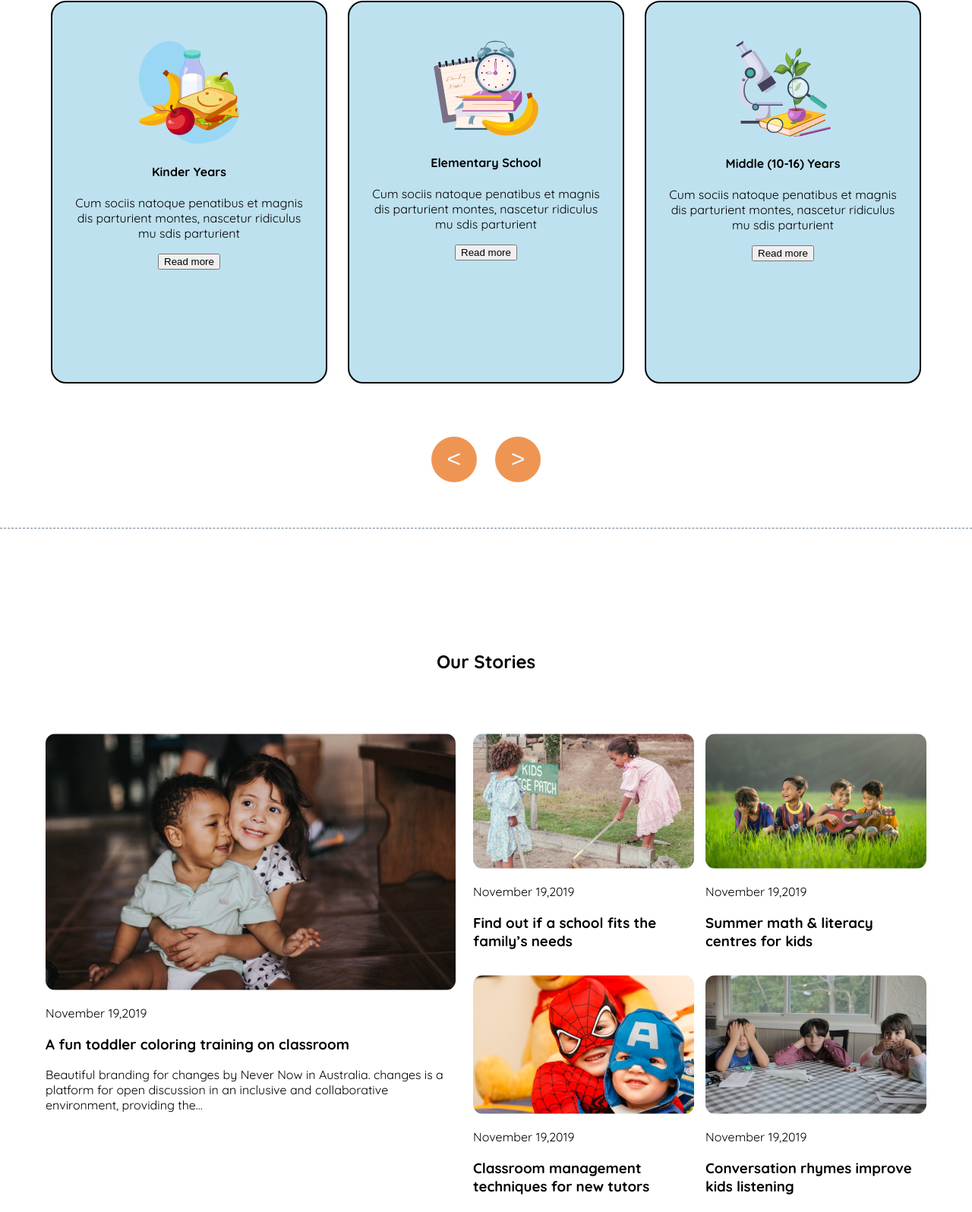
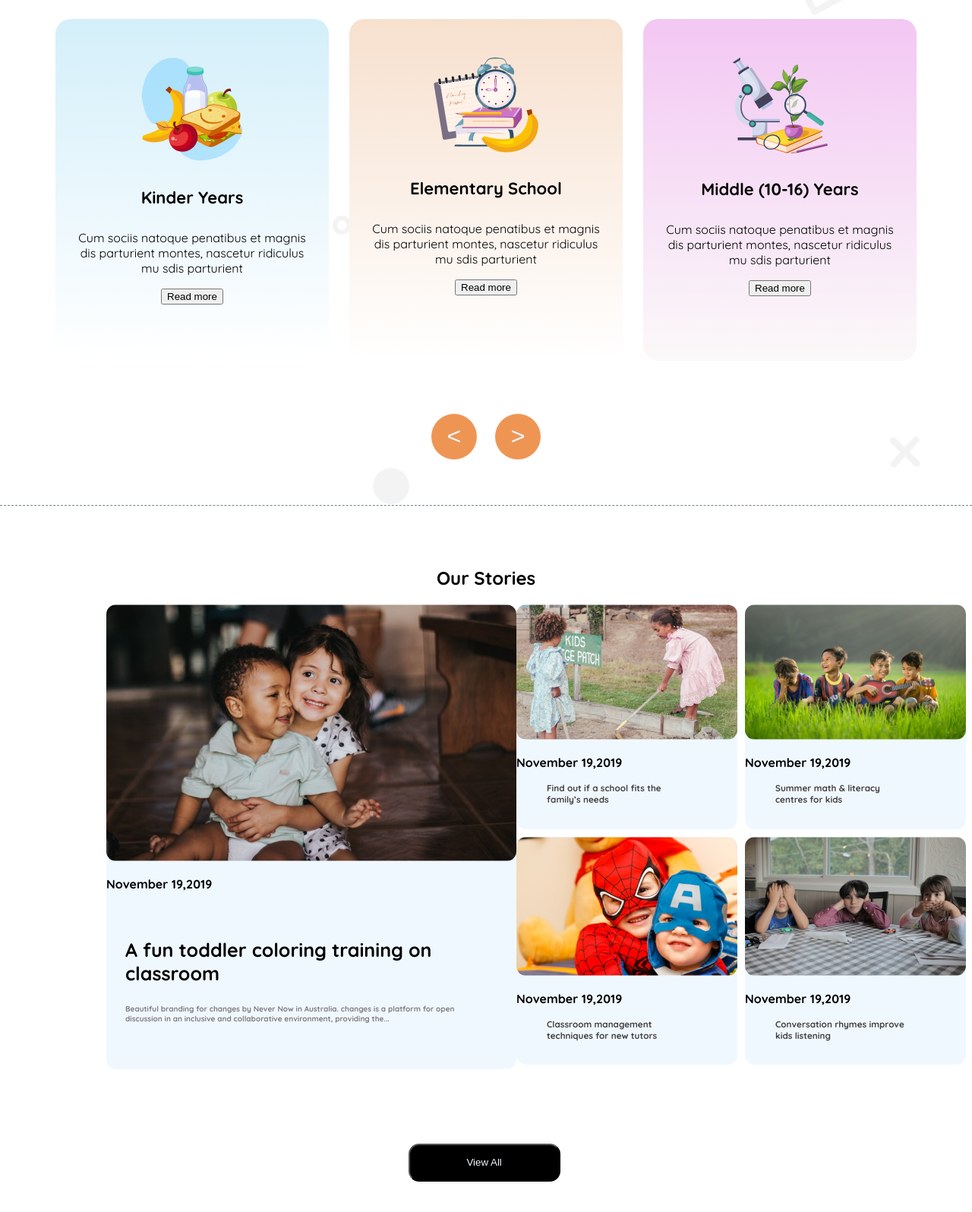
Before and after one commit to shovonasraful/assignment3, a plain HTML site: page index.html in a window 1280 px wide. Shown: the part 1015-2611 px from the top of the page at 76% size. Drawn offline with Linux system fonts and the light colour scheme.

Commit message:
add-another-section

```diff
--- a/as.css
+++ b/as.css
@@ -20,12 +20,15 @@
     height: 100px;
 
 }
-.first, .two , .three{
+.first, .two  {
 border-bottom: dashed 1px slategray;
-background:linear-gradient(rgb(242, 189, 139)(chocolate))url(assets/bg.png);
+background-image: url(assets/bg.png);
 padding: 60px;
+margin: 0;
 
 }
+
+
 .logo{
     display: flex;
 }
@@ -101,7 +104,7 @@ padding: 60px;
         font-weight: 300px;
         color: black;
     }
-.twoheader{
+.secthree-title{
    text-align: center;
 }
 .sectwo-container{
@@ -113,14 +116,43 @@ padding: 60px;
 
 
 }
-.kinder{
+.sectwo-content1{
     text-align: center;
-    height: 400px;
+    height: 350px;
     width: 300px;
     padding: 50px 30px;
-    border: 2px solid;
+
     border-radius: 20px;
-    background-color: rgb(190, 225, 239);
+
+
+    background: linear-gradient(to bottom,rgb(212, 239, 250), hsl(0, 0%, 100%));
+}
+.sectwo-content2{
+    text-align: center;
+
+    height: 350px;
+    width: 300px;
+    padding: 50px 30px;
+
+    border-radius: 20px;
+    background: linear-gradient(to bottom,rgb(247, 224, 206),rgb(255, 255, 255));
+}
+
+
+    .sectwo-content3{
+        text-align: center;
+
+        height: 350px;
+        width: 300px;
+        padding: 50px 30px;
+      background: linear-gradient(to bottom,rgb(243, 199, 243),rgb(251, 249, 249));
+        border-radius: 20px;
+
+    }
+
+.sectwo-title{
+    font-size: 22px;
+    font-weight: 700px;
 
 
 }
@@ -149,27 +181,70 @@ padding: 60px;
 
 
 }
-.three-container{
+.secthree-container{
     display: flex;
-    gap: 20px;
-    margin-top: 80px;
+    justify-content: space-evenly;
+    margin-left: 140px;
+    margin-right: 140px;
+
+
+
+}
+.three-content{
+    height: 600px;
+    width: 540px;
 }
 
 .gridlayout{
    display: grid;
    grid-template-columns: repeat(2,1fr);
-   gap: 15px;
+   gap: 10px;
+
+   height: 600px;
+    width: 540px;
+
+ }
+.roww{
+    background-color: aliceblue;
+    border-radius: 13px;
+    text-align: left;
+
+    }
+.three-content-title{
+    font-size: 25px;
+    font-weight: 700;
+
+}
+.writte{
+    font-size: 10px;
+    font-weight: 700;
+    color: rgb(67, 66, 66);
+    padding:0px 80px 20px 40px ;
+
+}
+.writtes{
+    font-size: 10px;
+    font-weight: 700;
+    color: rgb(125, 125, 125);
+
+}
+
+.row{
+    background-color: aliceblue;
+  border-radius: 13px;
+  text-align: left;
+  font-size:12 px;
+  font-weight: 700;
 
 
-
-   }
-.row{
-
-  border-radius: 13px;
-}
+  }
 .r{
     border-radius: 13px;
-}
+     }
+  .three-writting{
+    padding: 20px 45px 50px 25px;
+
+  }
 .View{
     text-align: center;
     margin: 30px 42%;
@@ -178,6 +253,10 @@ padding: 60px;
     border-radius: 14px;
     background-color: black;
     color: aliceblue;
+}
+.date{
+    font-size:12 px;
+  font-weight: 700;
 }
 @media  screen and (max-width: 576px) {
     .navbar {
--- a/index.html
+++ b/index.html
@@ -10,8 +10,9 @@
 
 </head>
 <body class="quicksand-font">
+    <marquee behavior="" direction="right">Admission is open 2025</marquee>
+    <header class="header-title">
 
-    <header class="header-title">
         <div class="logo">
         <img class="logopng" src="assets/logo.png" alt="">
         <h2>SCHOOL</h2>
@@ -47,10 +48,10 @@
                 <div>
 
 
-                    <div class="kinder">
+                    <div class="sectwo-content1">
                     <img src="assets/kinder.png" alt="">
-                    <h4>Kinder Years</h4>
-                    <p>Cum sociis natoque penatibus et magnis dis parturient montes, nascetur ridiculus mu sdis parturient</p>
+                    <h4 class="sectwo-title">Kinder Years</h4>
+                    <p class="sectwo-desc">Cum sociis natoque penatibus et magnis dis parturient montes, nascetur ridiculus mu sdis parturient</p>
                     <button type="button">Read more</button>
                 </div>
 
@@ -58,9 +59,9 @@
                 <div>
 
 
-                    <div class="kinder">
+                    <div class="sectwo-content2">
                      <img src="assets/elementary.png" alt="">
-                    <h4>Elementary School </h4>
+                    <h4 class="sectwo-title">Elementary School </h4>
                     <p>Cum sociis natoque penatibus et magnis dis parturient montes, nascetur ridiculus mu sdis parturient</p>
                     <button>Read more</button>
                 </div>
@@ -68,9 +69,9 @@
                 <div>
 
 
-                    <div class="kinder">
+                    <div class="sectwo-content3">
                      <img src="assets/middle.png" alt="">
-                    <h4>Middle (10-16) Years</h4>
+                    <h4 class="sectwo-title">Middle (10-16) Years</h4>
                     <p>Cum sociis natoque penatibus et magnis dis parturient montes, nascetur ridiculus mu sdis parturient </p>
                     <button>Read more</button>
                 </div>
@@ -84,45 +85,59 @@
 
       </section>
       <section class="three">
-        <h1 class="twoheader">Our Stories</h1>
-        <div class="three-container">
+        <h1 class="secthree-title">Our Stories</h1>
+        <div class="secthree-container">
 
-        <div class="threedescr">
+        <div class="three-content">
+            <div class="roww">
             <img class="r" src="assets/story-1.png" alt="">
             <p class="date">November 19,2019</p>
-            <h3>A fun toddler coloring training on classroom</h3>
-            <p>Beautiful branding for changes by Never Now in Australia. changes is a platform for open discussion in an inclusive and collaborative environment, providing the...</p>
+
+            <div class="three-writting">
+            <h3 class="three-content-title">A fun toddler coloring training on classroom</h3>
+            <p class="writtes">Beautiful branding for changes by Never Now in Australia. changes is a platform for open discussion in an inclusive and collaborative environment, providing the...</p>
+            </div>
+            </div>
         </div>
         <div class="gridlayout">
 
             <div class="row">
             <img class="r" src="assets/story-2.png" alt="">
+
             <p class="date">November 19,2019</p>
-            <h3>Find out if a school fits the family’s needs </h3>
+            <div class="writte">
+                <h3>Find out if a school fits the family’s needs </h3>
+                </div>
             </div>
 
             <div class="row">
             <img class="r" src="assets/story-3.png" alt="">
             <p class="date">November 19,2019</p>
-            <h3>Summer math & literacy centres for kids</h3>
+            <div class="writte">
+           <h3>Summer math & literacy centres for kids</h3>
+            </div>
         </div>
         <div class="row">
             <img class="r" src="assets/story-4.png" alt="">
            <p class="date">November 19,2019</p>
+           <div class="writte">
             <h3>Classroom management techniques for new tutors</h3>
+            </div>
                 </div>
                 <div class="row">
             <img class="r" src="assets/story-5.png" alt="">
+
             <p class="date">November 19,2019</p>
+            <div class="writte">
             <h3>Conversation rhymes improve kids listening</h3>
+            </div>
         </div>
-
-
-        </div>
+    </div>
 
     </div>
-    <button class="View">View All</button>
+
       </section>
+      <button class="View">View All</button>
     <main>
 
     </main>
```
